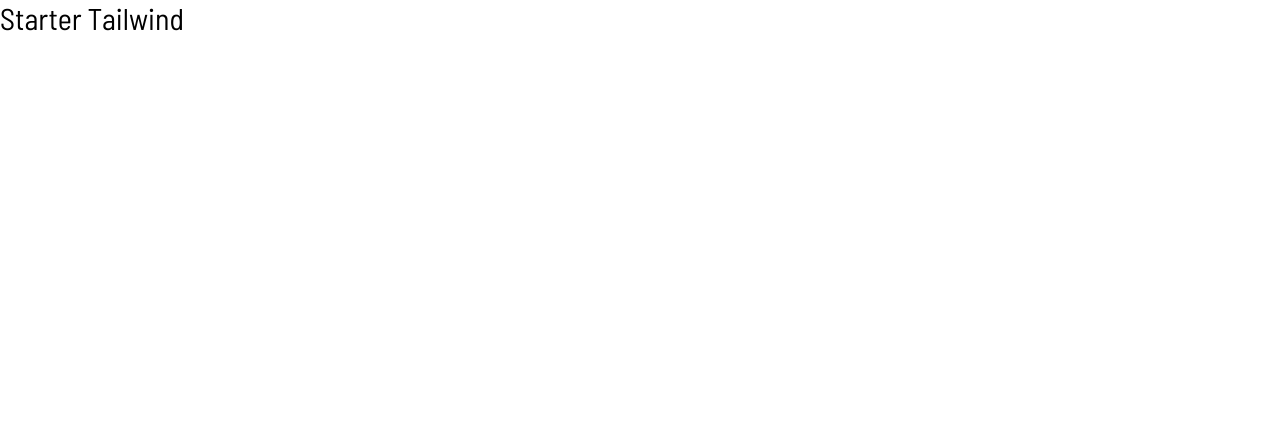
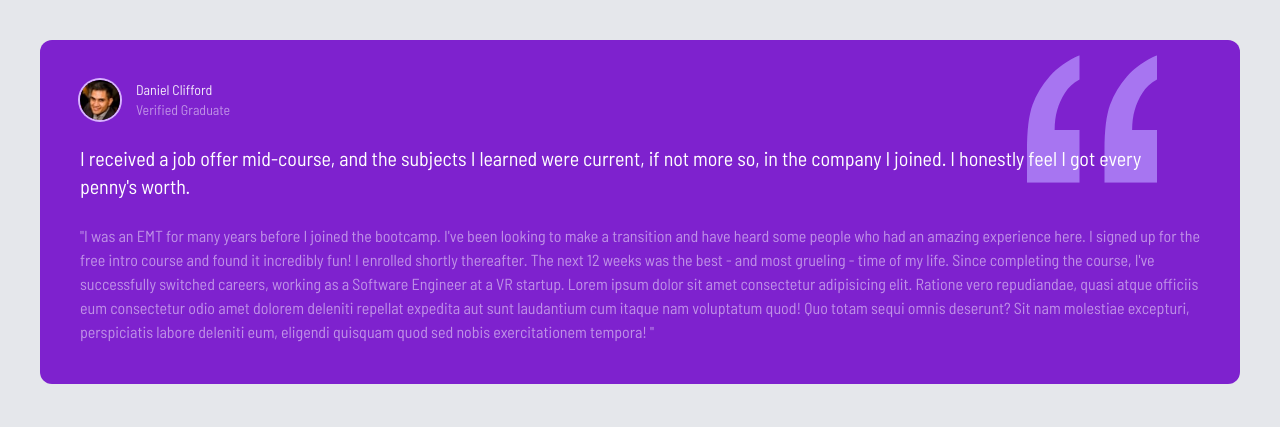
Before and after one commit to Mldamico/tailwind-projects, a website: page testimonial/index.html in a window 1280 px wide. Drawn offline with nearby package versions, Linux system fonts and the light colour scheme; files that its build step writes are made by us from their sources.

Commit message:
First box

```diff
--- a/testimonial/index.html
+++ b/testimonial/index.html
@@ -13,8 +13,42 @@
   <title>Testimonial</title>
 </head>
 
-<body>
-  <h1 class="text-3xl">Starter Tailwind</h1>
+<body class="bg-gray-200">
+  <div class="container mx-auto max-w-7xl p-2 md:p-10">
+    <div class="text-white">
+      <div class="relative p-10 rounded-xl bg-purple-700">
+        <img src="images/bg-pattern-quotation.svg" alt="Quotes"
+          class="absolute top-3 right-10 scale-125 md:top-7 md:right-24 md:scale150" />
+        <div class="flex z-10 space-x-4">
+          <img class="w-10 h-10 rounded-full ring-2 ring-purple-300" src="images/image-daniel.jpg" alt="Daniel image" />
+          <div class="text-sm">
+            <h4 class="opacity-90">Daniel Clifford</h4>
+            <p class="opacity-50">Verified Graduate</p>
+          </div>
+        </div>
+        <p class="relative z-10 mt-6 text-xl">
+          I received a job offer mid-course, and the subjects I learned were
+          current, if not more so, in the company I joined. I honestly feel I
+          got every penny's worth.
+        </p>
+        <p class="mt-6 opacity-50 line-clamp-6">
+          "I was an EMT for many years before I joined the bootcamp. I've been
+          looking to make a transition and have heard some people who had an
+          amazing experience here. I signed up for the free intro course and
+          found it incredibly fun! I enrolled shortly thereafter. The next 12
+          weeks was the best - and most grueling - time of my life. Since
+          completing the course, I've successfully switched careers, working
+          as a Software Engineer at a VR startup. Lorem ipsum dolor sit amet
+          consectetur adipisicing elit. Ratione vero repudiandae, quasi atque
+          officiis eum consectetur odio amet dolorem deleniti repellat
+          expedita aut sunt laudantium cum itaque nam voluptatum quod! Quo
+          totam sequi omnis deserunt? Sit nam molestiae excepturi,
+          perspiciatis labore deleniti eum, eligendi quisquam quod sed nobis
+          exercitationem tempora! "
+        </p>
+      </div>
+    </div>
+  </div>
 </body>
 
 </html>
```
